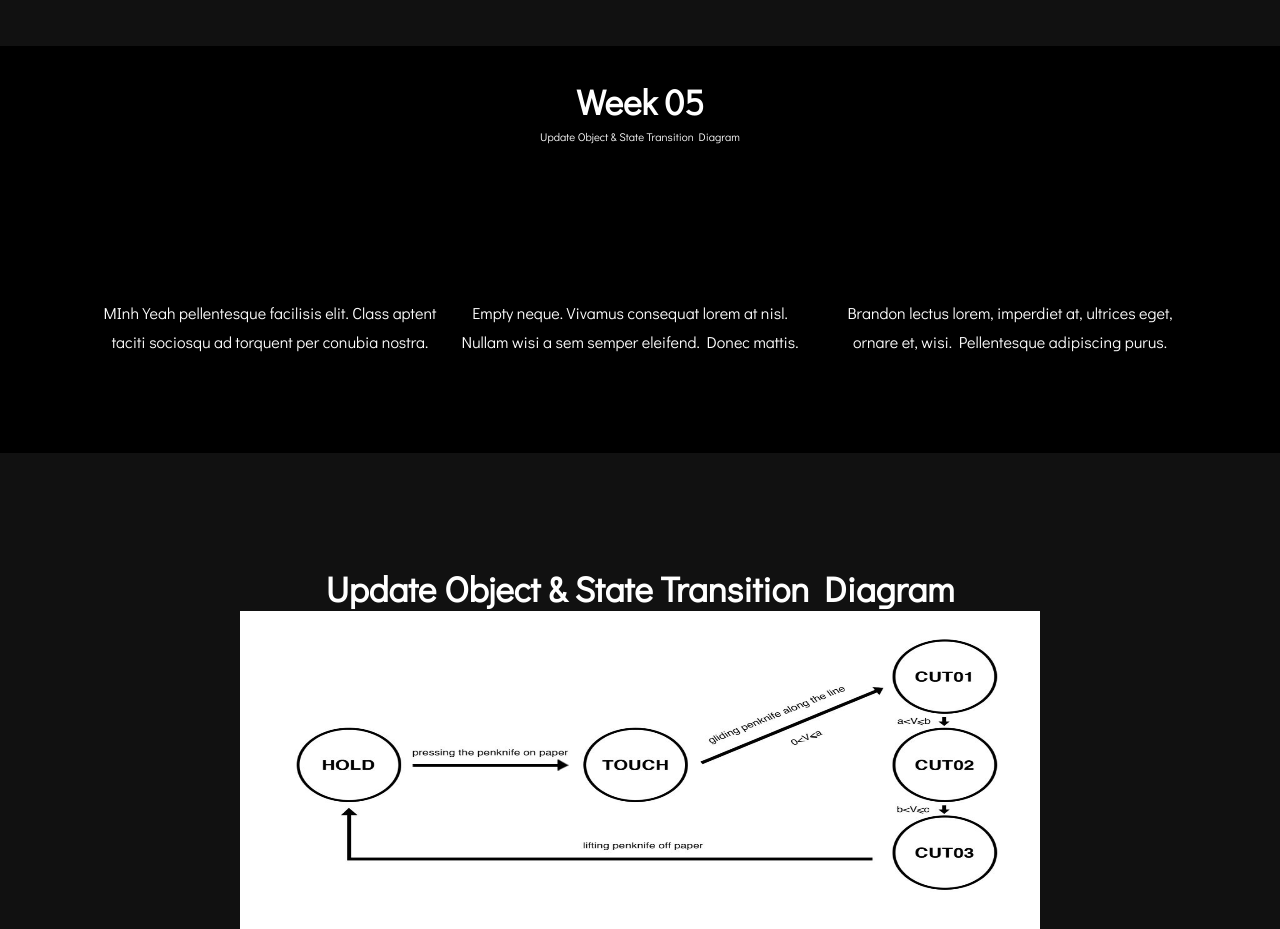
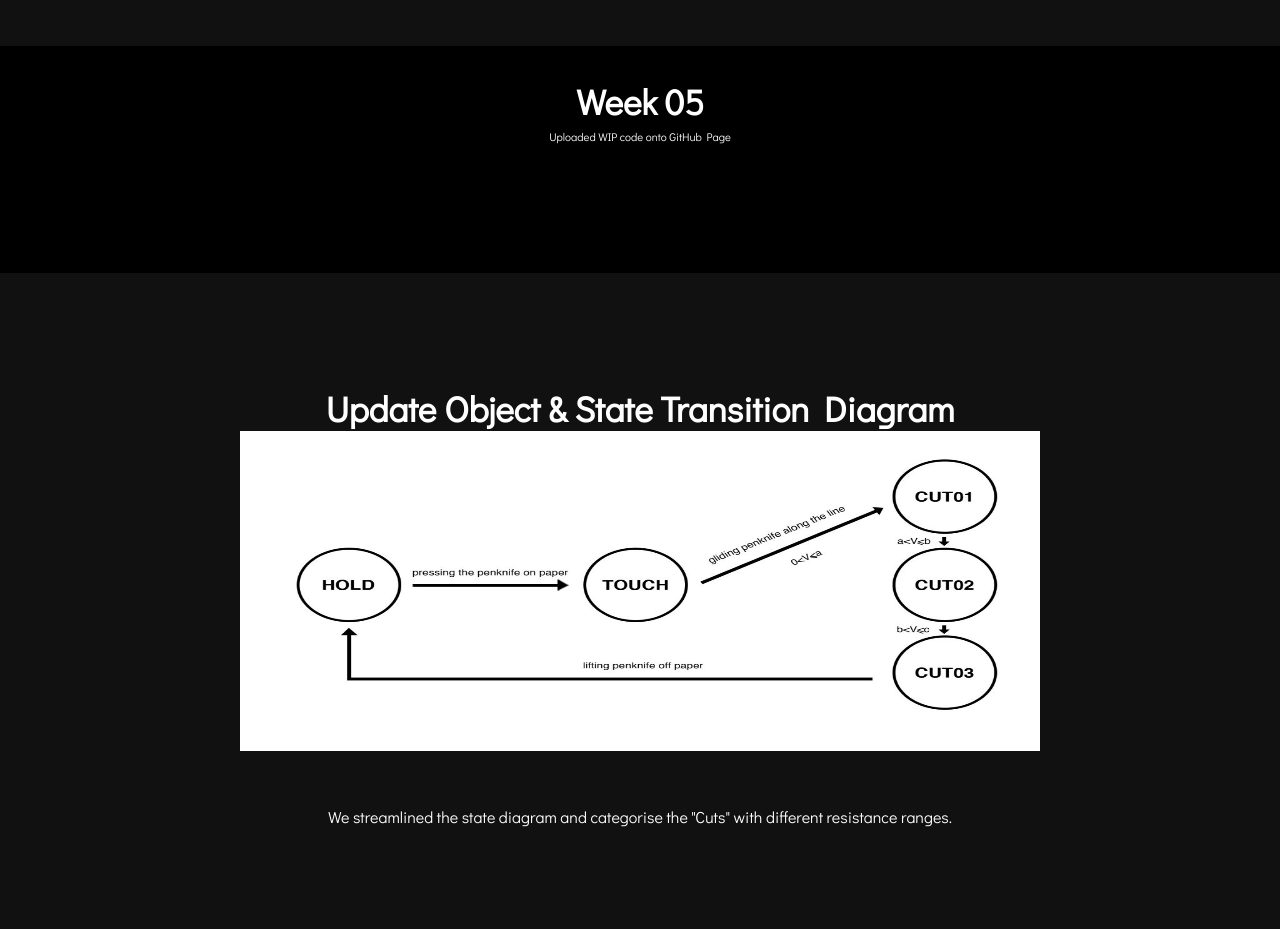
Before and after one commit to cmhuy/id2116, a plain HTML site: page index.html in a window 1280 px wide. Shown: the part 5060-5989 px from the top of the page. Drawn offline with Linux system fonts and the light colour scheme.

Commit message:
asfxcvxcsdf

```diff
--- a/index.html
+++ b/index.html
@@ -188,25 +188,11 @@
 	<div id="three-column" class="container">
 		<div class="title">
 			<h2>Week 05</h2>
-			<span class="byline">Update Object & State Transition Diagram</span>
-		</div>
-		<div class="boxA">
-			<span class="fa fa-cloud-download"></span>
-			<p>MInh Yeah pellentesque facilisis elit. Class aptent taciti sociosqu ad  torquent per conubia nostra.</p>
-
-		</div>
-		<div class="boxB">
-			<span class="fa fa-cogs"></span>
-			<p>Empty neque. Vivamus consequat lorem at nisl. Nullam  wisi a sem semper eleifend. Donec mattis.</p>
-
-		</div>
-		<div class="boxC">
-			<span class="fa fa-wrench"></span>
-			<p> Brandon lectus lorem, imperdiet at, ultrices eget, ornare et, wisi. Pellentesque adipiscing purus.</p>
-
+			<span class="byline">Uploaded WIP code onto GitHub Page</span>
 		</div>
 	</div>
 </div>
+
 <div id="welcome" class="container">
 
 		<div class="title">
@@ -214,6 +200,7 @@
 			<img src="images/5q.jpg" width="800" height="320">
 		</div>
 		<p>We streamlined the state diagram and categorise the "Cuts" with different resistance ranges.</p>
+
 
 </div>
 
```
